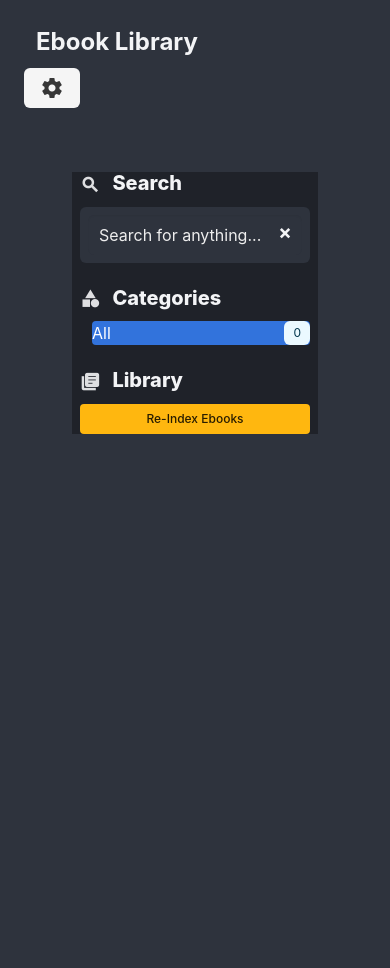
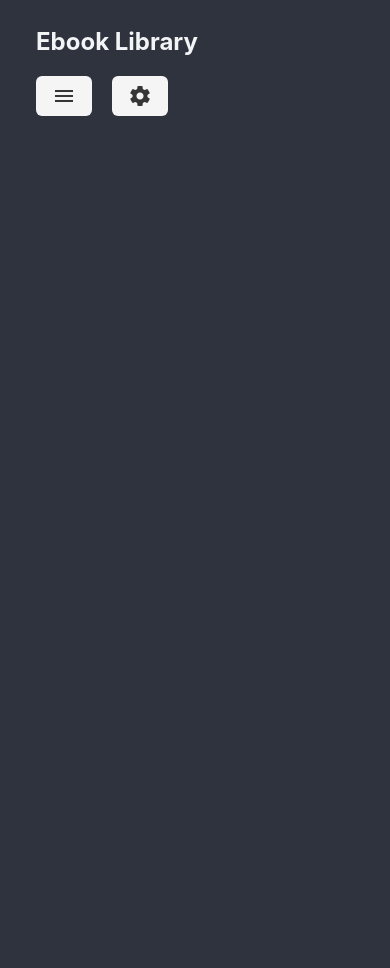
Before and after one commit to dougpark/ebook_library, a Flask app: page / in a window 390 px wide. Before the commit the page ends 434 px from the top, so only its background shows below. Run offline with Flask 3, Linux system fonts and the light colour scheme; data that the repository does not hold is empty.

Commit message:
Add mobile responsive sidebar with hamburger menu functionality

```diff
--- a/static/styles.css
+++ b/static/styles.css
@@ -198,3 +198,80 @@
   opacity: 0.8;
   color: #5a5a5a !important;
 }
+
+/* Mobile responsive sidebar */
+@media (max-width: 768px) {
+  /* Navbar mobile fixes */
+  .navbar {
+    flex-wrap: nowrap !important;
+  }
+
+  .navbar-end {
+    display: flex !important;
+    flex-direction: row !important;
+    align-items: center !important;
+    gap: 0.5rem;
+  }
+
+  .navbar-end .navbar-item {
+    flex-shrink: 0 !important;
+  }
+
+  #hamburgerBtn {
+    display: block !important;
+  }
+
+  #sidebar {
+    position: fixed !important;
+    top: 0;
+    left: -100%;
+    width: 280px;
+    height: 100vh;
+    z-index: 1000;
+    transition: left 0.3s ease-in-out;
+    margin: 0 !important;
+    padding-top: 80px; /* Account for navbar */
+  }
+
+  #sidebar.show {
+    left: 0;
+  }
+
+  #mainContent {
+    width: 100% !important;
+    flex: none !important;
+  }
+
+  .columns {
+    display: block !important;
+  }
+
+  /* Overlay for mobile sidebar */
+  .sidebar-overlay {
+    position: fixed;
+    top: 0;
+    left: 0;
+    width: 100%;
+    height: 100%;
+    background: rgba(0, 0, 0, 0.5);
+    z-index: 999;
+    display: none;
+  }
+
+  .sidebar-overlay.show {
+    display: block;
+  }
+}
+
+/* Hamburger button styling */
+#hamburgerBtn button {
+  background-color: #f5f5f5 !important;
+  border-color: #dbdbdb !important;
+  color: #363636 !important;
+}
+
+#hamburgerBtn button:hover {
+  background-color: #eeeeee !important;
+  border-color: #dbdbdb !important;
+  color: #363636 !important;
+}
--- a/templates/index.html
+++ b/templates/index.html
@@ -31,9 +31,15 @@
             <span class="navbar-item has-text-weight-bold is-size-4">Ebook Library</span>
         </div>
         <div class="navbar-end">
+            <div class="navbar-item" style="display: none;" id="hamburgerBtn">
+                <button class="button is-light" title="Menu" aria-haspopup="true" aria-expanded="false">
+                    <span class="material-icons">menu</span>
+                </button>
+            </div>
             <div class="navbar-item has-dropdown" style="position: relative;">
                 <button class="button is-light" id="settingsBtn" title="Settings" aria-haspopup="true"
                     aria-expanded="false">
+
                     <span class="material-icons">settings</span>
                 </button>
                 <div id="settingsDropdown" class="dropdown-menu"
@@ -101,6 +107,10 @@
             </div>
         </div>
     </nav>
+
+    <!-- Mobile sidebar overlay -->
+    <div class="sidebar-overlay" id="sidebarOverlay"></div>
+
     <section class="section has-background-dark has-text-light" style="min-height:100vh;">
         <div class="container is-fluid">
             <div class="columns is-gapless">
@@ -624,10 +634,71 @@
             });
         }
 
+        // Mobile hamburger menu functionality
+        function initializeHamburgerMenu() {
+            const hamburgerBtn = document.getElementById('hamburgerBtn');
+            const sidebar = document.getElementById('sidebar');
+            const overlay = document.getElementById('sidebarOverlay');
+
+            if (!hamburgerBtn || !sidebar || !overlay) return;
+
+            const hamburgerButton = hamburgerBtn.querySelector('button');
+
+            // Toggle sidebar
+            function toggleSidebar() {
+                const isOpen = sidebar.classList.contains('show');
+
+                if (isOpen) {
+                    sidebar.classList.remove('show');
+                    overlay.classList.remove('show');
+                    hamburgerButton.setAttribute('aria-expanded', 'false');
+                    document.body.style.overflow = '';
+                } else {
+                    sidebar.classList.add('show');
+                    overlay.classList.add('show');
+                    hamburgerButton.setAttribute('aria-expanded', 'true');
+                    document.body.style.overflow = 'hidden'; // Prevent body scroll when sidebar is open
+                }
+            }
+
+            // Close sidebar
+            function closeSidebar() {
+                sidebar.classList.remove('show');
+                overlay.classList.remove('show');
+                hamburgerButton.setAttribute('aria-expanded', 'false');
+                document.body.style.overflow = '';
+            }
+
+            // Event listeners
+            hamburgerButton.addEventListener('click', function (e) {
+                e.stopPropagation();
+                toggleSidebar();
+            });
+
+            overlay.addEventListener('click', closeSidebar);
+
+            // Close sidebar when clicking outside on mobile
+            document.addEventListener('click', function (e) {
+                if (window.innerWidth <= 768 && sidebar.classList.contains('show')) {
+                    if (!sidebar.contains(e.target) && !hamburgerBtn.contains(e.target)) {
+                        closeSidebar();
+                    }
+                }
+            });
+
+            // Handle window resize
+            window.addEventListener('resize', function () {
+                if (window.innerWidth > 768) {
+                    closeSidebar();
+                }
+            });
+        }
+
         // Initial setup on DOMContentLoaded
         document.addEventListener('DOMContentLoaded', function () {
             attachMetadataAutoSave();
             initializeSettings();
+            initializeHamburgerMenu();
         });
     </script>
 </body>
```
